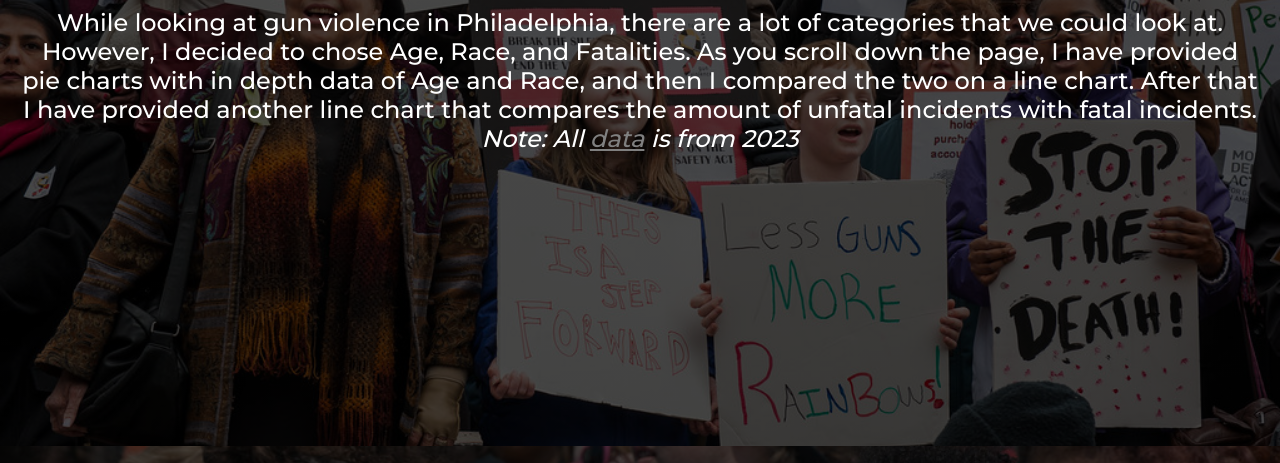
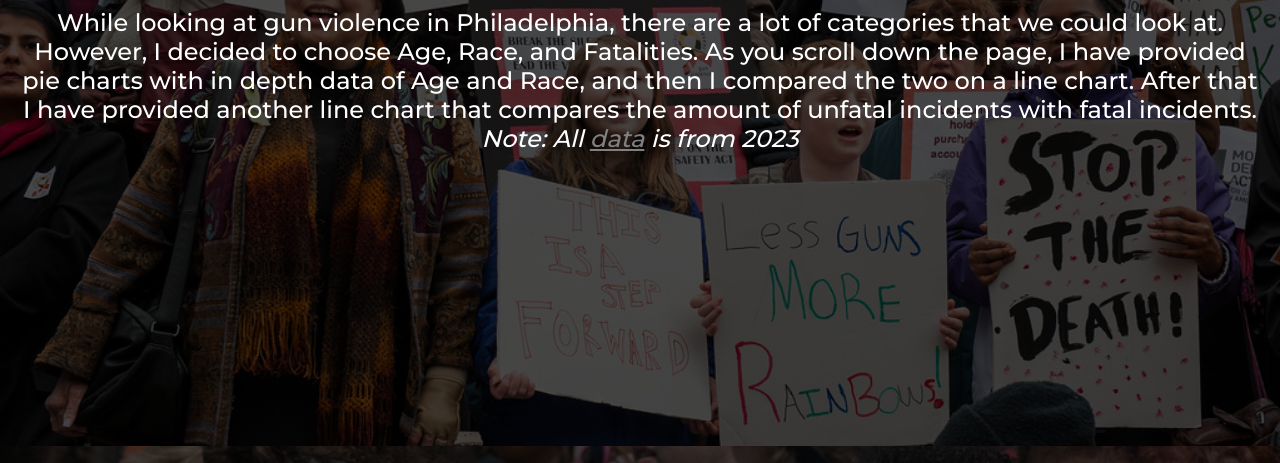
Before and after one commit to AKD2022/Philly-Gun-Violence-Web, a plain HTML site: page statistics.html in a window 1280 px wide. Shown: the part 354-817 px from the top of the page. Drawn offline with nearby package versions, Linux system fonts and the light colour scheme.

Commit message:
grammar fix

```diff
--- a/statistics.html
+++ b/statistics.html
@@ -52,7 +52,7 @@
         <h1>Statistics - Numbers</h1>
         <p>
             While looking at gun violence in Philadelphia, there are a lot of categories that we could look at. However,
-            I decided to chose Age, Race, and Fatalities. As you scroll down the page, I have provided pie charts with
+            I decided to choose Age, Race, and Fatalities. As you scroll down the page, I have provided pie charts with
             in depth data of Age and Race, and then I compared the two on a line chart. After that I have provided another
             line chart that compares the amount of unfatal incidents with fatal incidents. <i>Note: All <a href="https://controller.phila.gov/philadelphia-audits/mapping-gun-violence/#/?year=2024&map=11.00%2F39.98500%2F-75.15000">data</a> is from 2023</i>
         </p>
```
